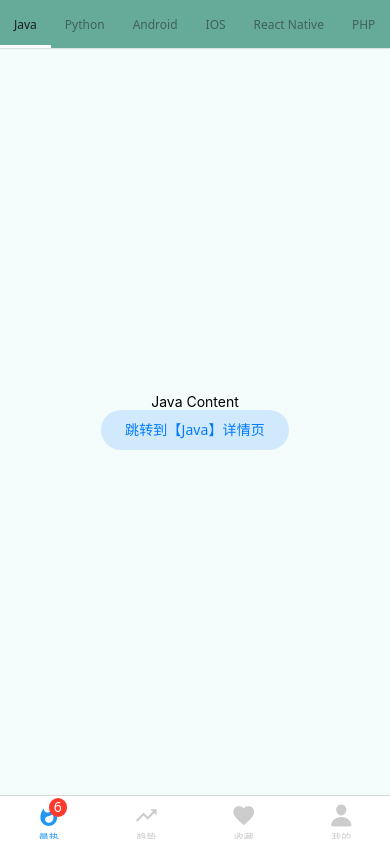
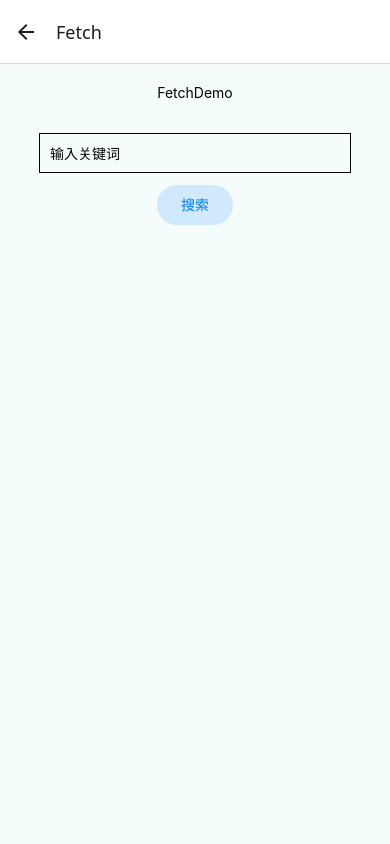
Before and after one commit to siitry/GithubRN, a React Native app: screen /Fetch in a window 390 px wide. Built offline with nearby package versions, Linux system fonts and the light colour scheme.

Commit message:
no message

```diff
--- a/App.tsx
+++ b/App.tsx
@@ -22,6 +22,7 @@ import store, {persistor} from '@/store/store.tsx';
 import {PlatformPressable} from '@react-navigation/elements';
 import {PageParams, Theme} from '@/interface';
 import LoadingScreen from '@/components/LoadingScreen.tsx';
+import FetchDemo from '@/page/FetchDemo.tsx';
 
 // 图标
 const TabBarIconHot = ({color, size}: {color: string; size: number}) => (
@@ -189,6 +190,7 @@ function RootStack() {
       />
       <Stack.Screen name="Profile" component={ProfilePage} />
       <Stack.Screen name="Details" component={DetailsPage} />
+      <Stack.Screen name="Fetch" component={FetchDemo} />
     </Stack.Navigator>
   );
 }
--- /dev/null
+++ b/src/page/FetchDemo.tsx
@@ -0,0 +1,59 @@
+import type {FC} from 'react';
+import React from 'react';
+import {ScrollView, StyleSheet, Text, TextInput, View} from 'react-native';
+import {Button} from '@react-navigation/elements';
+
+const FetchDemo: FC = () => {
+  const [keywords, setKeywords] = React.useState('');
+  const [result, setResult] = React.useState('');
+  const fetchData = () => {
+    if (!keywords) return;
+    fetch(
+      `https://api.github.com/search/repositories?q=${keywords}&per_page=${10}&page=${1}`,
+    )
+      .then(response => {
+        return response.json(); // 将响应解析为 JSON
+      })
+      .then(data => {
+        console.log(data);
+        setResult(JSON.stringify(data));
+      })
+      .catch(error => console.error(error));
+  };
+  return (
+    <View style={styles.container}>
+      <Text style={styles.welcomeText}>FetchDemo</Text>
+      <TextInput
+        style={styles.input}
+        onChangeText={setKeywords}
+        value={keywords}
+        placeholder={'输入关键词'}
+      />
+      <Button onPress={() => fetchData()}>搜索</Button>
+      <ScrollView>
+        <Text>{result}</Text>
+      </ScrollView>
+    </View>
+  );
+};
+
+const styles = StyleSheet.create({
+  container: {
+    flex: 1,
+    alignItems: 'center',
+    justifyContent: 'center',
+    backgroundColor: '#F5FCFC',
+  },
+  welcomeText: {
+    textAlign: 'center',
+    margin: 20,
+  },
+  input: {
+    width: '80%',
+    height: 40,
+    margin: 12,
+    borderWidth: 1,
+    padding: 10,
+  },
+});
+export default FetchDemo;
--- a/src/page/TrendingPage.tsx
+++ b/src/page/TrendingPage.tsx
@@ -5,16 +5,22 @@ import {setTheme} from '@/store/slice.tsx';
 import {Dispatch} from '@reduxjs/toolkit';
 import {useDispatch} from 'react-redux';
 import {Button} from '@react-navigation/elements';
+import {useNavigate} from '@/navigation/Navigate.tsx';
 
 const TrendingPage: FC = () => {
   const dispatch: Dispatch = useDispatch();
+  const {navigateTo} = useNavigate();
   const changeTheme = () => {
-    dispatch(setTheme({tabBarActiveTintColor: 'red'}));
+    dispatch(setTheme({tabBarActiveTintColor: '#2196F3'}));
   };
+  const toGetData = () => {
+    navigateTo('Fetch');
+  }
   return (
     <View style={styles.container}>
       <Text style={styles.welcomeText}>TrendingPage</Text>
       <Button onPress={() => changeTheme()}>修改主题色</Button>
+      <Button onPress={() => toGetData()}>跳转数据页</Button>
     </View>
   );
 };
```
Also changed, not shown: 3 other files (tests, documents, lock files or other folders).
